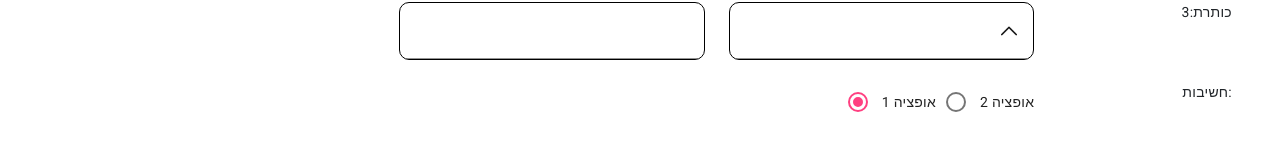
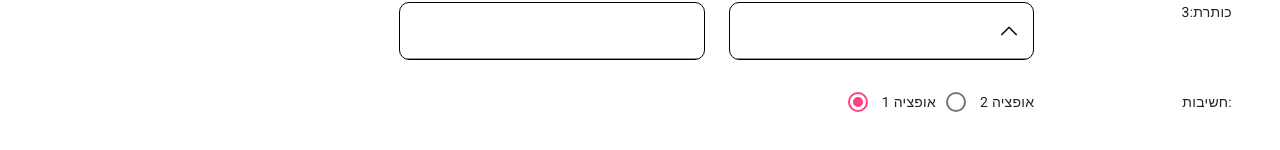
Before and after one commit to GalZisin/Angular-Material-PlayGround, an Angular app: page /mat-fields in a window 1280 px wide. Shown: the part 246-396 px from the top of the page. Built offline with nearby package versions, Linux system fonts and the light colour scheme.

Commit message:
center label

```diff
--- a/src/app/components/mat-fields/mat-fields.component.html
+++ b/src/app/components/mat-fields/mat-fields.component.html
@@ -96,7 +96,7 @@
                     <mat-radio-button value="option2">אופציה 2</mat-radio-button>
                 </mat-radio-group>
             </div>
-            <div class="col-md-2 text-end">חשיבות:</div>
+            <div class="col-md-2 text-end align-self-center">חשיבות:</div>
         </div>
     </form>
     <!-- </div> -->
```
